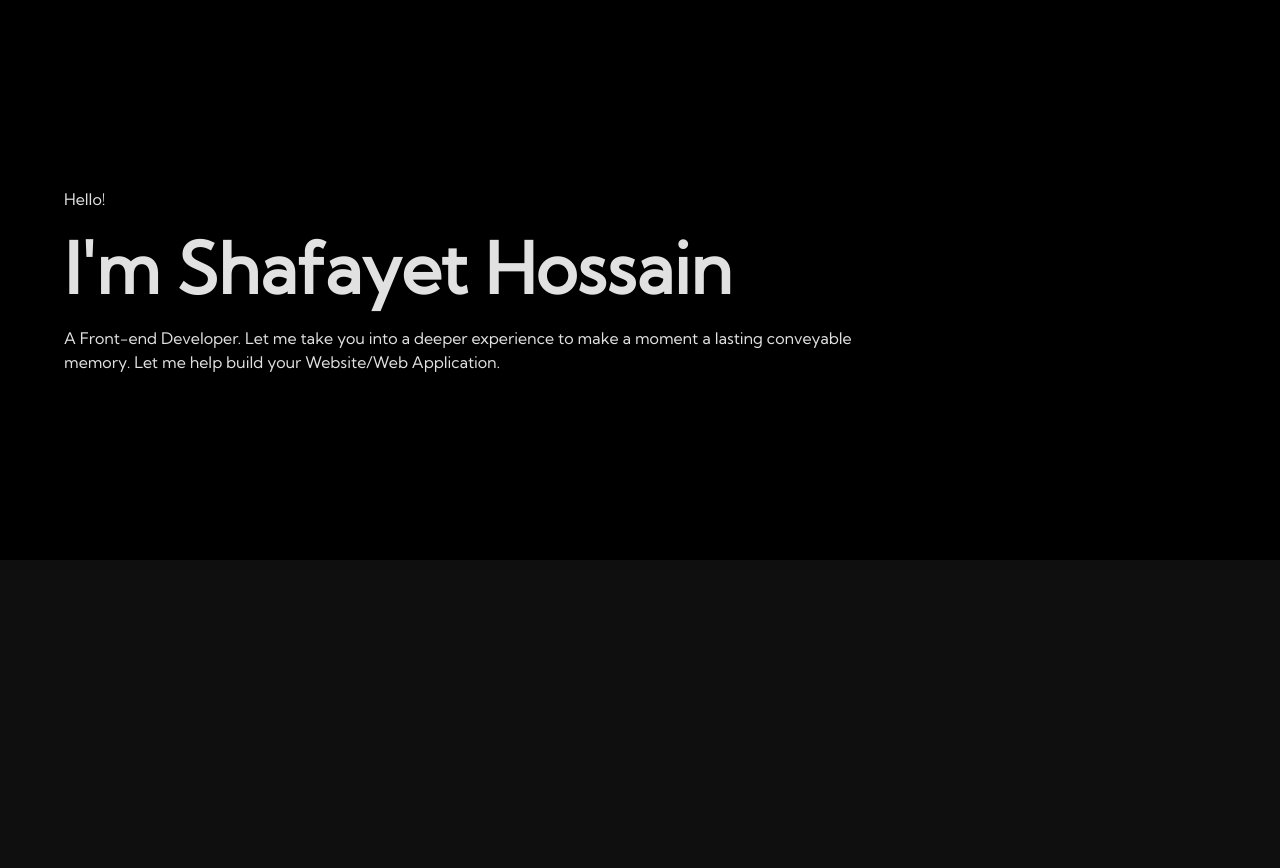
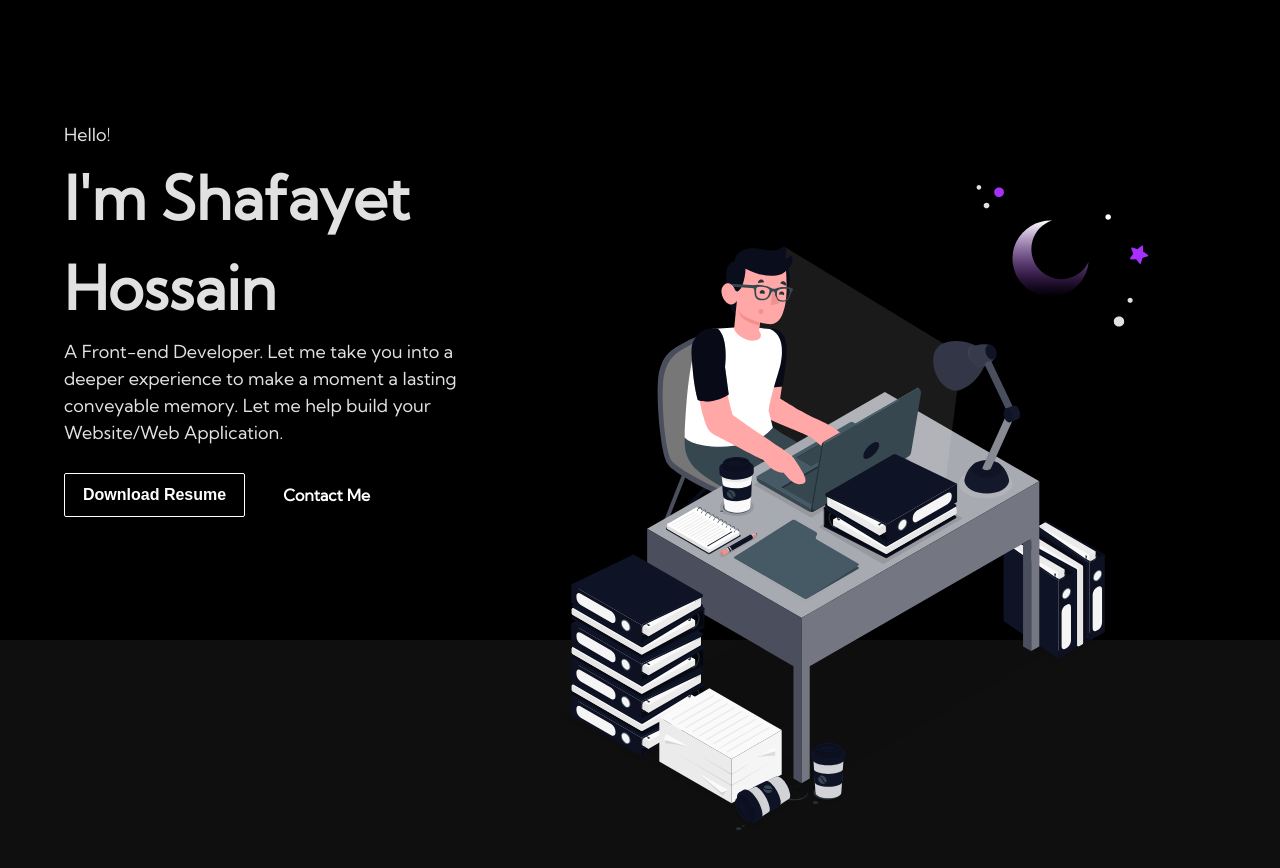
Before and after one commit to shafayet035/new-portfolio, a Next.js app: page / in a window 1280 px wide. Shown: the top 868 px of the page. Before the commit the page ends 800 px from the top, so only its background shows below. Built offline with nearby package versions, Linux system fonts and the light colour scheme.

Commit message:
Hero Section

```diff
--- a/components/Hero.tsx
+++ b/components/Hero.tsx
@@ -4,14 +4,23 @@ import styles from "../styles/Hero.module.css";
 const Hero: FC = () => {
   return (
     <section className={styles.section_main}>
-      <div className="container">
+      <div className={`container`}>
+        <div className={styles.section_devide}>
           <div className={styles.section_intro}>
             <span>Hello!</span>
             <h1 className={styles.h1}>I'm Shafayet Hossain</h1>
-          <p>
+            <p className={styles.p}>
               A Front-end Developer. Let me take you into a deeper experience to make a moment a lasting conveyable
               memory. Let me help build your Website/Web Application.{" "}
             </p>
+            <div className="btn_group">
+              <button className="btn_primary">Download Resume</button>
+              <a href="#contact" className="btn_secondary">
+                Contact Me
+              </a>
+            </div>
+          </div>
+          <img className={styles.img} src="/hero_img.svg" alt="Section Image" />
         </div>
       </div>
     </section>
--- a/styles/Hero.module.css
+++ b/styles/Hero.module.css
@@ -1,14 +1,51 @@
 .section_main {
   background-color: #000;
-  height: 70vh;
+  height: 80vh;
   display: flex;
   align-items: center;
 }
+
+.section_devide {
+  position: relative;
+  display: flex;
+  align-items: center;
+  justify-content: center;
+}
 .section_intro {
   max-width: 800px;
+  width: 100%;
 }
 
 .h1 {
-  font-size: 70px;
+  font-size: 60px;
   margin: 5px 0;
 }
+
+.p {
+  margin-bottom: 25px;
+}
+
+.img {
+  width: 100%;
+  position: relative;
+  bottom: -200px;
+}
+
+@media screen and (max-width: 1024px) {
+  .section_main {
+    height: auto;
+    padding: 4rem 0;
+  }
+  .section_devide {
+    flex-direction: column;
+  }
+  .img {
+    display: none;
+  }
+}
+
+@media screen and (max-width: 576px) {
+  .h1 {
+    font-size: 42px;
+  }
+}
--- a/styles/globals.css
+++ b/styles/globals.css
@@ -10,6 +10,11 @@ body {
   background-color: #100f0f;
   color: rgb(225, 225, 225);
   line-height: 1.5;
+  font-size: 18px;
+}
+
+a {
+  text-decoration: none;
 }
 
 .container {
@@ -17,3 +22,78 @@ body {
   width: 90%;
   margin: 0 auto;
 }
+
+.btn_primary {
+  background-color: transparent;
+  color: white;
+  border: 1px solid white;
+  padding: 12px 18px;
+  display: block;
+  cursor: pointer;
+  border-radius: 2px;
+  position: relative;
+  z-index: 1;
+  font-weight: bold;
+  font-size: 16px;
+  transition: color 0.3s ease-in;
+}
+
+.btn_primary::before {
+  content: "";
+  position: absolute;
+  top: 0;
+  left: 0;
+  width: 0%;
+  height: 100%;
+  background: white;
+  transition: width 0.3s ease-in;
+  z-index: -1;
+}
+
+.btn_primary:hover {
+  color: #100f0f;
+}
+
+.btn_primary:hover::before {
+  width: 100%;
+}
+
+.btn_secondary {
+  background-color: transparent;
+  color: white;
+  padding: 12px 18px;
+  display: block;
+  cursor: pointer;
+  border-radius: 2px;
+  position: relative;
+  z-index: 1;
+  font-weight: bold;
+  font-size: 16px;
+}
+
+.btn_group {
+  display: flex;
+  align-items: center;
+  gap: 20px;
+}
+
+@media screen and (max-width: 1024px) {
+  body {
+    font-size: 16px;
+  }
+
+  .btn_group {
+    gap: 20px;
+  }
+}
+
+@media screen and (max-width: 576px) {
+  body {
+    font-size: 16px;
+  }
+
+  .btn_group {
+    flex-direction: column;
+    align-items: flex-start;
+  }
+}
```
Also changed, not shown: components/Skills.tsx (added, +7 -0 lines), public/hero_img.svg (added). Lines whose indentation alone changed are shown as unchanged.
